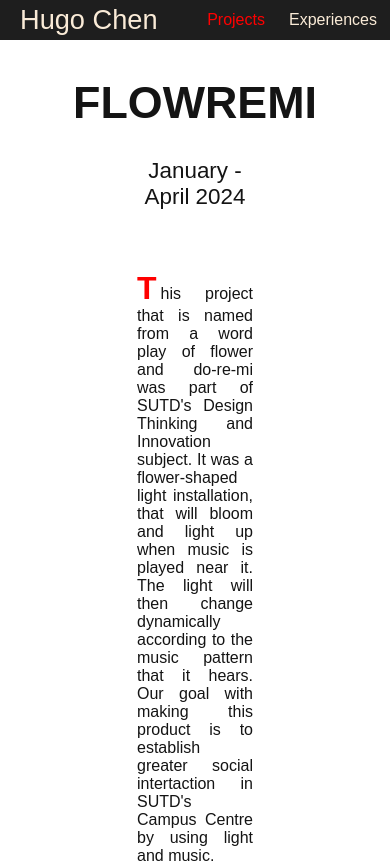
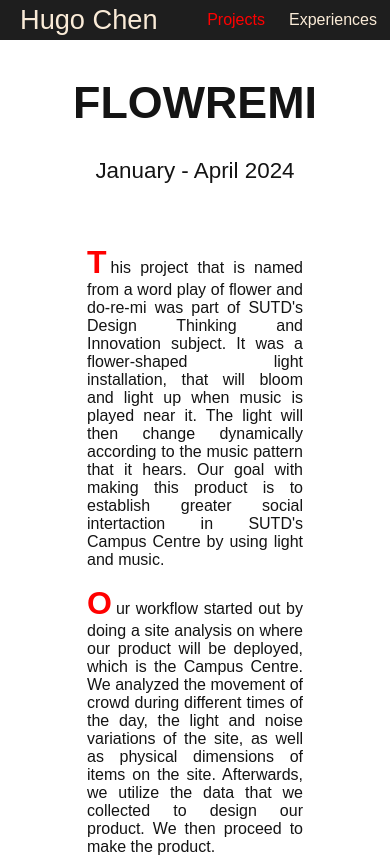
Before and after one commit to hugoingg/hugochen, a React (Vite) app: page /hugochen/projects/Flowremi in a window 390 px wide. Shown: the top 863 px of the page. Built offline with nearby package versions, Linux system fonts and the light colour scheme.

Commit message:
fix: desc paddings, footer center

```diff
--- a/src/styles.css
+++ b/src/styles.css
@@ -637,7 +637,7 @@ blockquote::after {
     .footerNav ul li {
         width: 100%;
         text-align: center;
-        margin: 10px;
+        margin: 10px 0;
     }
 
     .header-text h1 {
@@ -652,6 +652,9 @@ blockquote::after {
     }
     .profile-image {
         width:120px;
+    }
+    .desc-container {
+        padding: 0 65px;
     }
     .mycontacts-icons{
         gap:20px;
@@ -681,4 +684,7 @@ blockquote::after {
         left: 50%;
         transform: translateX(-50%);
     }
+    .projects-Pages p{
+        padding:0 55px;
+    }
 }
```
